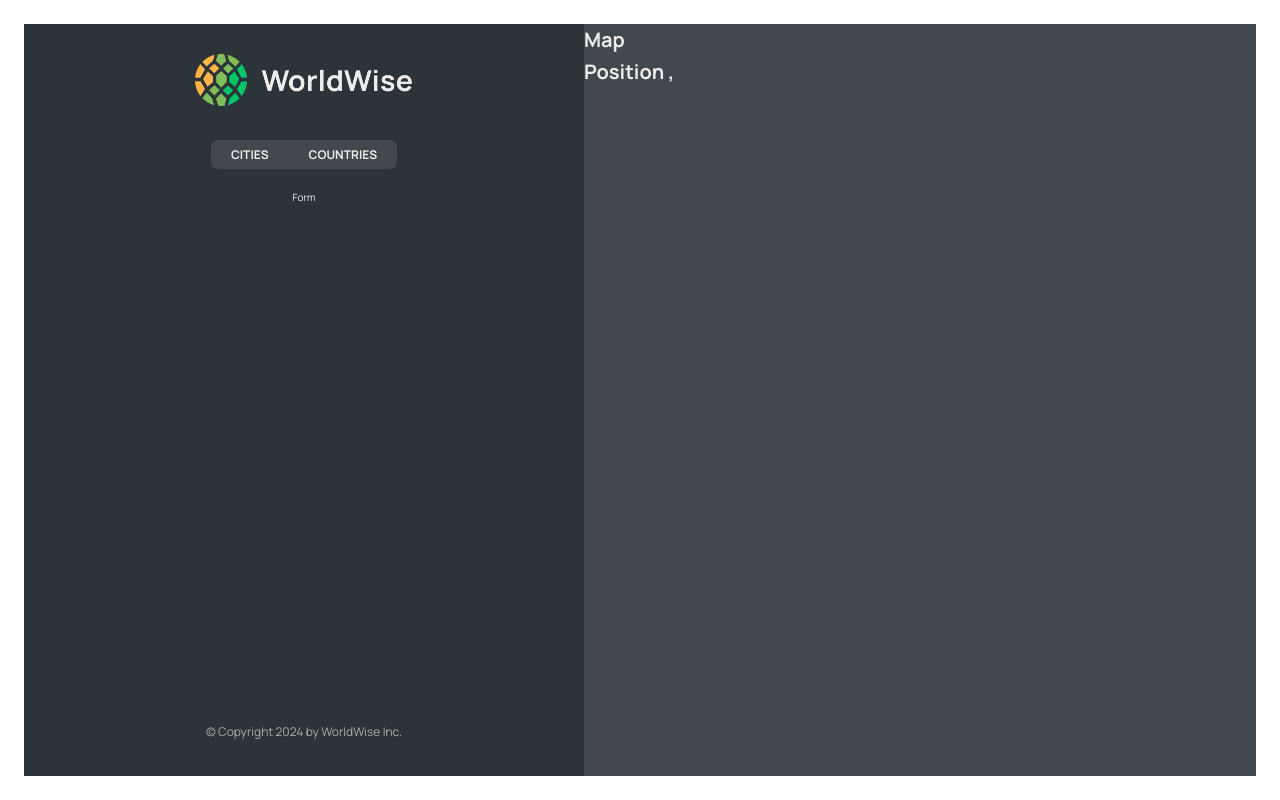
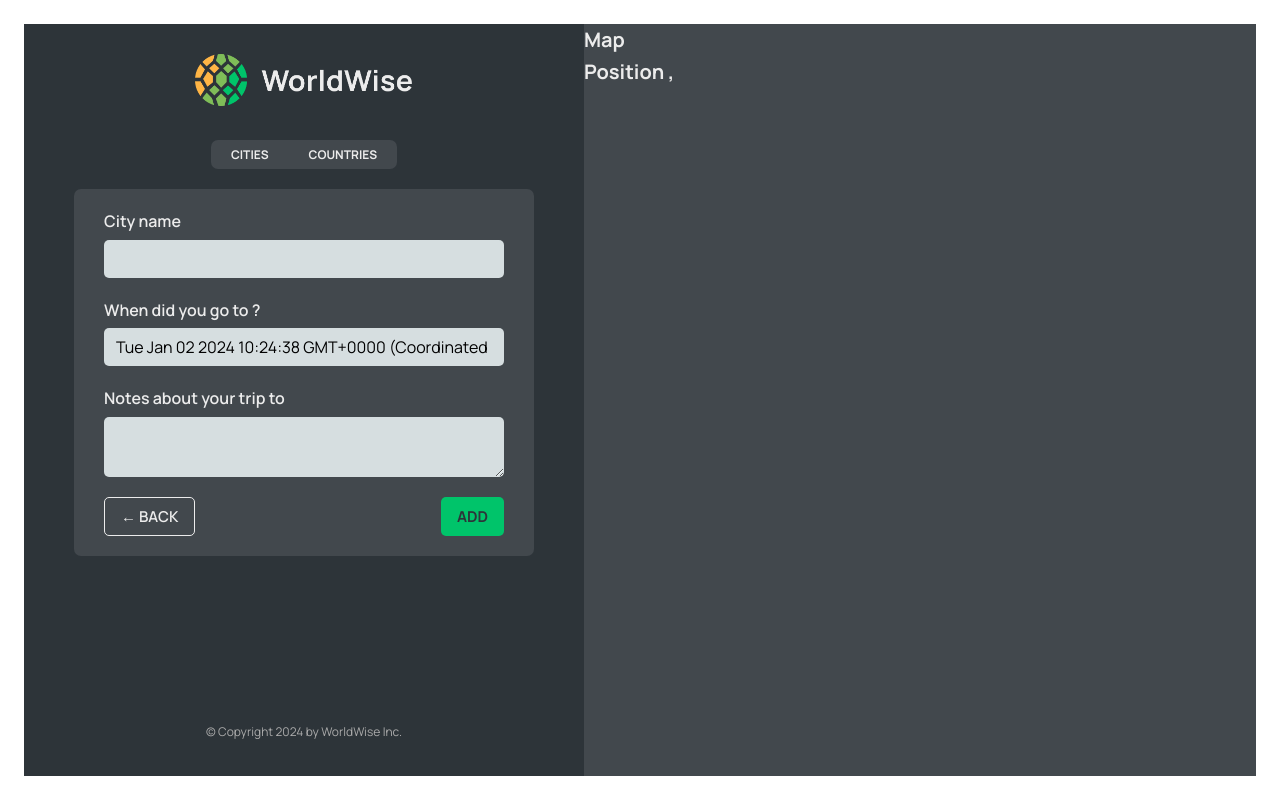
Before and after one commit to DrRuski/WorldWise, a React (Vite) app: page /app/form in a window 1280 px wide. Built offline with nearby package versions, Linux system fonts and the light colour scheme; data requests are answered from the project's data file; what country-flag-emoji-polyfill would draw is missing.

Commit message:
break from project

```diff
--- a/src/App.jsx
+++ b/src/App.jsx
@@ -1,4 +1,4 @@
-import { BrowserRouter, Routes, Route } from "react-router-dom";
+import { BrowserRouter, Routes, Route, Navigate } from "react-router-dom";
 import { useEffect, useState } from "react";
 
 // Components
@@ -14,6 +14,7 @@
 // Country Flag Converter
 import { polyfillCountryFlagEmojis } from "country-flag-emoji-polyfill";
 import CountryList from "./components/CountryList";
+import Form from "./components/Form";
 polyfillCountryFlagEmojis();
 
 const BASE_URL = "http://localhost:8000";
@@ -47,10 +48,7 @@
         <Route path="pricing" element={<Pricing />} />
         <Route path="login" element={<Login />} />
         <Route path="app" element={<AppLayout />}>
-          <Route
-            index
-            element={<CityList cities={cities} isLoading={isLoading} />}
-          />
+          <Route index element={<Navigate replace to="cities" />} />
           <Route
             path="cities"
             element={<CityList cities={cities} isLoading={isLoading} />}
@@ -60,7 +58,7 @@
             path="countries"
             element={<CountryList cities={cities} isLoading={isLoading} />}
           />
-          <Route path="form" element={<p>Form</p>} />
+          <Route path="form" element={<Form />} />
         </Route>
         <Route path="*" element={<PageNotFound />} />
       </Routes>
--- /dev/null
+++ b/src/components/Button.jsx
@@ -0,0 +1,9 @@
+import styles from "./Button.module.css";
+
+export default function Button({ children, onClick, type }) {
+  return (
+    <button onClick={onClick} className={`${styles.btn} ${styles[type]}`}>
+      {children}
+    </button>
+  );
+}
--- a/src/components/Form.jsx
+++ b/src/components/Form.jsx
@@ -3,6 +3,8 @@
 import { useState } from "react";
 
 import styles from "./Form.module.css";
+import Button from "./Button";
+import { useNavigate } from "react-router-dom";
 
 export function convertToEmoji(countryCode) {
   const codePoints = countryCode
@@ -13,6 +15,7 @@
 }
 
 function Form() {
+  const navigate = useNavigate();
   const [cityName, setCityName] = useState("");
   const [country, setCountry] = useState("");
   const [date, setDate] = useState(new Date());
@@ -49,8 +52,16 @@
       </div>
 
       <div className={styles.buttons}>
-        <button>Add</button>
-        <button>&larr; Back</button>
+        <Button
+          onClick={(e) => {
+            e.preventDefault();
+            navigate(-1);
+          }}
+          type="back"
+        >
+          &larr; Back
+        </Button>
+        <Button type="primary">Add</Button>
       </div>
     </form>
   );
--- a/src/components/Map.jsx
+++ b/src/components/Map.jsx
@@ -1,11 +1,20 @@
-import { useSearchParams } from "react-router-dom";
+import { useNavigate, useSearchParams } from "react-router-dom";
 import styles from "./Map.module.css";
 export default function Map() {
+  const navigate = useNavigate();
+
   const [searchParams, setSearchParams] = useSearchParams();
+
   const lat = searchParams.get("lat");
   const lng = searchParams.get("lng");
+
   return (
-    <div className={styles.mapContainer}>
+    <div
+      className={styles.mapContainer}
+      onClick={() => {
+        navigate("form");
+      }}
+    >
       <h1>Map</h1>
       <h1>
         Position {lat}, {lng}
```
Also changed, not shown: src/components/Button.module.css (line endings or trailing spaces).
